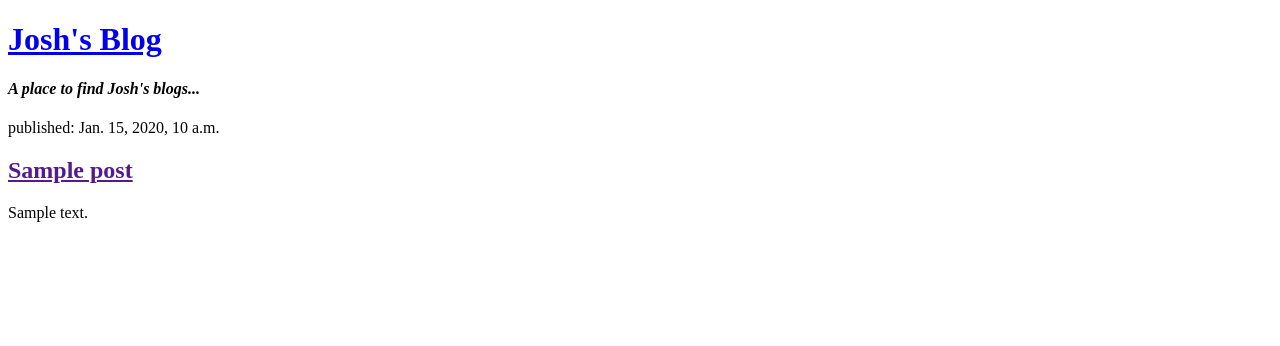
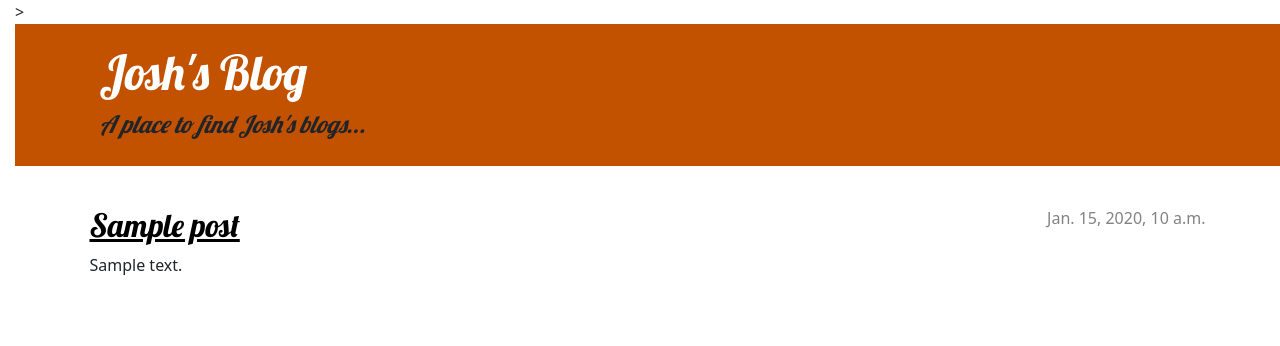
Before and after one commit to jlanier7/my-first-blog, a Django app: template blog/templates/blog/post_list.html in a window 1280 px wide. Shown: the top 346 px of the page. Run offline with Django 3.2, Linux system fonts and the light colour scheme; the template is opened without the code that fills it: most values are stand-ins (such as "Sample title", 1, 10 or a date in 2020).

Commit message:
Added the last of the files for the M06 Tutorial

```diff
--- /dev/null
+++ b/blog/static/css/blog.css
@@ -0,0 +1,77 @@
+h1 a, h2 a {
+    color: #c25100;
+    font-family: 'Lobster';
+}
+
+body {padding-left: 15px;}
+
+.page-header {
+    background-color: #C25100;
+    margin-top: 0;
+    margin-bottom: 40px;
+    padding: 20px 20px 20px 40px;
+}
+
+.page-header h1,
+.page-header h1 a,
+.page-header h1 a:visited,
+.page-header h1 a:active {
+    color: #ffffff;
+    font-size: 36pt;
+    text-decoration: none;
+}
+
+h1,
+h2,
+h3,
+h4 {
+    font-family: 'Lobster', cursive;
+}
+
+.date {
+    color: #828282;
+}
+
+.save {
+    float: right;
+}
+
+.post-form textarea,
+.post-form input {
+    width: 100%;
+}
+
+.top-menu,
+.top-menu:hover,
+.top-menu:visited {
+    color: #ffffff;
+    float: right;
+    font-size: 26pt;
+    margin-right: 20px;
+}
+
+.post {
+    margin-bottom: 70px;
+}
+
+.post h2 a,
+.post h2 a:visited {
+    color: #000000;
+}
+
+.post > .date,
+.post > .actions {
+    float: right;
+}
+
+.btn-secondary,
+.btn-secondary:visited {
+    color: #C25100;
+    background: none;
+    border-color: #C25100;
+}
+
+.btn-secondary:hover {
+    color: #FFFFFF;
+    background-color: #C25100;
+}
--- /dev/null
+++ b/blog/templates/blog/base.html
@@ -0,0 +1,31 @@
+{% load static %}
+<!DOCTYPE html>
+<html>
+    <head>
+        <link rel="stylesheet" href="https://cdn.jsdelivr.net/npm/bootstrap@5.1.3/dist/css/bootstrap.min.css"
+        integrity="sha384-1BmE4kWBq78iYhFldvKuhfTAU6auU8tT94WrHftjDbrCEXSU1oBoqyl2QvZ6jIW3" crossorigin="anonymous">>
+        <link href="//fonts.googleapis.com/css?family=Lobster&subset=latin,latin-ext" rel="stylesheet" type="text/css">
+        <link rel="stylesheet" href="{% static 'css/blog.css' %}">
+        <title>Josh's Blog</title>
+
+    </head>
+    <body>
+        <header class="page-header">
+            <div class="container">
+                <h1><a href="/">Josh's Blog</a></h1>
+                <h4><em>A place to find Josh's blogs...</em></h4>
+            </div>
+        </header>
+
+        <main class="container">
+            <div class="row">
+                <div class="col">
+                {% block content %}
+                {% endblock %}
+                </div>
+            </div>
+        </main>
+    </body>
+
+
+</html>
--- a/blog/templates/blog/post_list.html
+++ b/blog/templates/blog/post_list.html
@@ -1,24 +1,14 @@
-<!DOCTYPE html>
-<html>
-    <head>
-        <title>Josh's Blog</title>
-    </head>
-    <body>
-        <header>
-            <h1><a href="/">Josh's Blog</a></h1>
-            <h4><em>A place to find Josh's blogs...</em></h4>
-        </header>
 
-        <main>
-        {% for post in posts %}
-            <article>
-                <time>published: {{ post.published_date }}</time>
-                <h2><a href="">{{ post.title }}</a></h2>
-                <p>{{ post.text|linebreaksbr }}</p>
-            </article>
-        {% endfor %}
-         </main>
-    </body>
+{% extends 'blog/base.html' %}
 
-
-</html>
+{% block content %}
+{% for post in posts %}
+    <article class="post">
+        <time class="date">
+            {{ post.published_date }}
+        </time>
+        <h2><a href="">{{ post.title }}</a></h2>
+        <p>{{ post.text|linebreaksbr }}</p>
+    </article>
+{% endfor %}
+{% endblock %}
```
